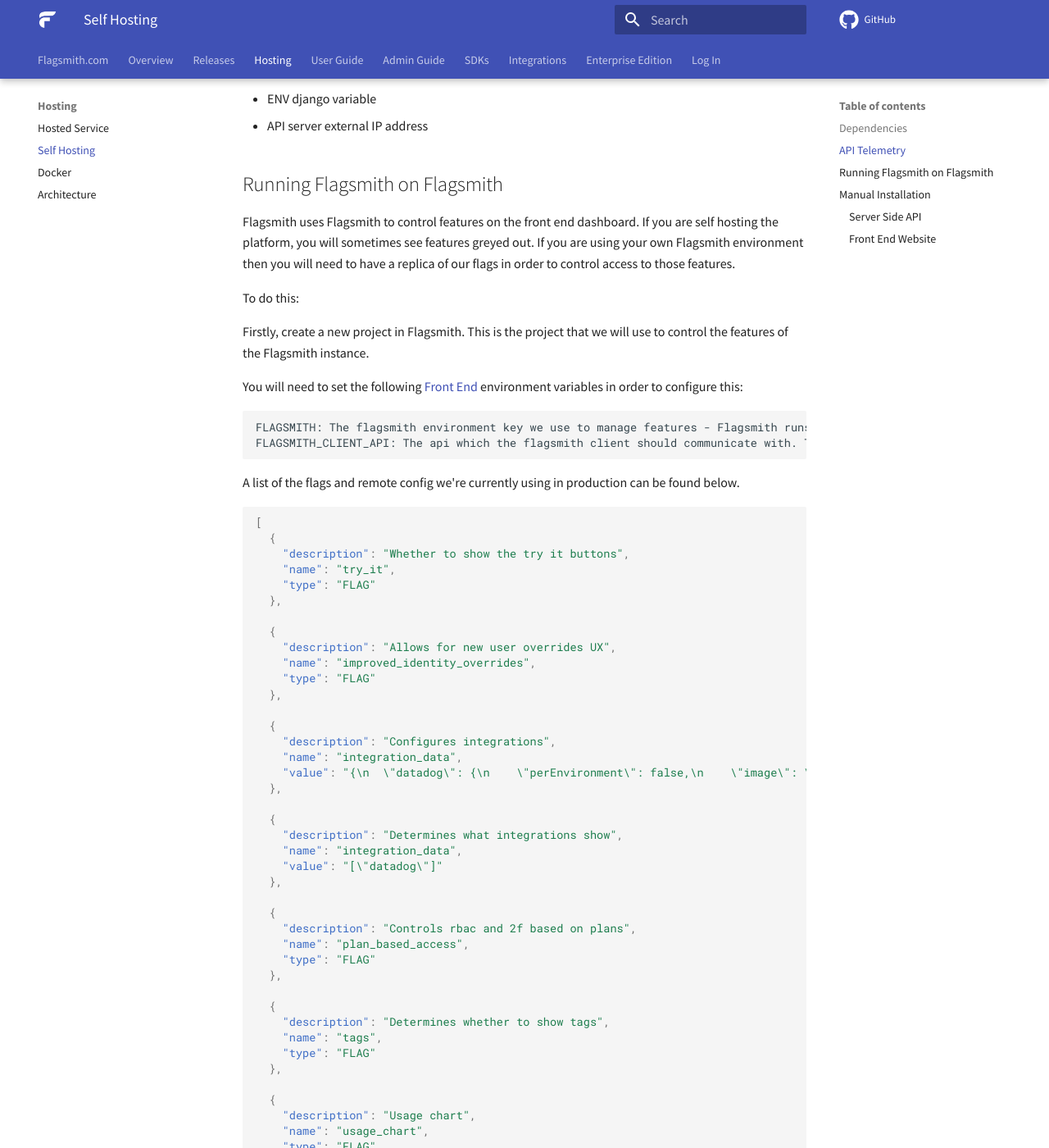
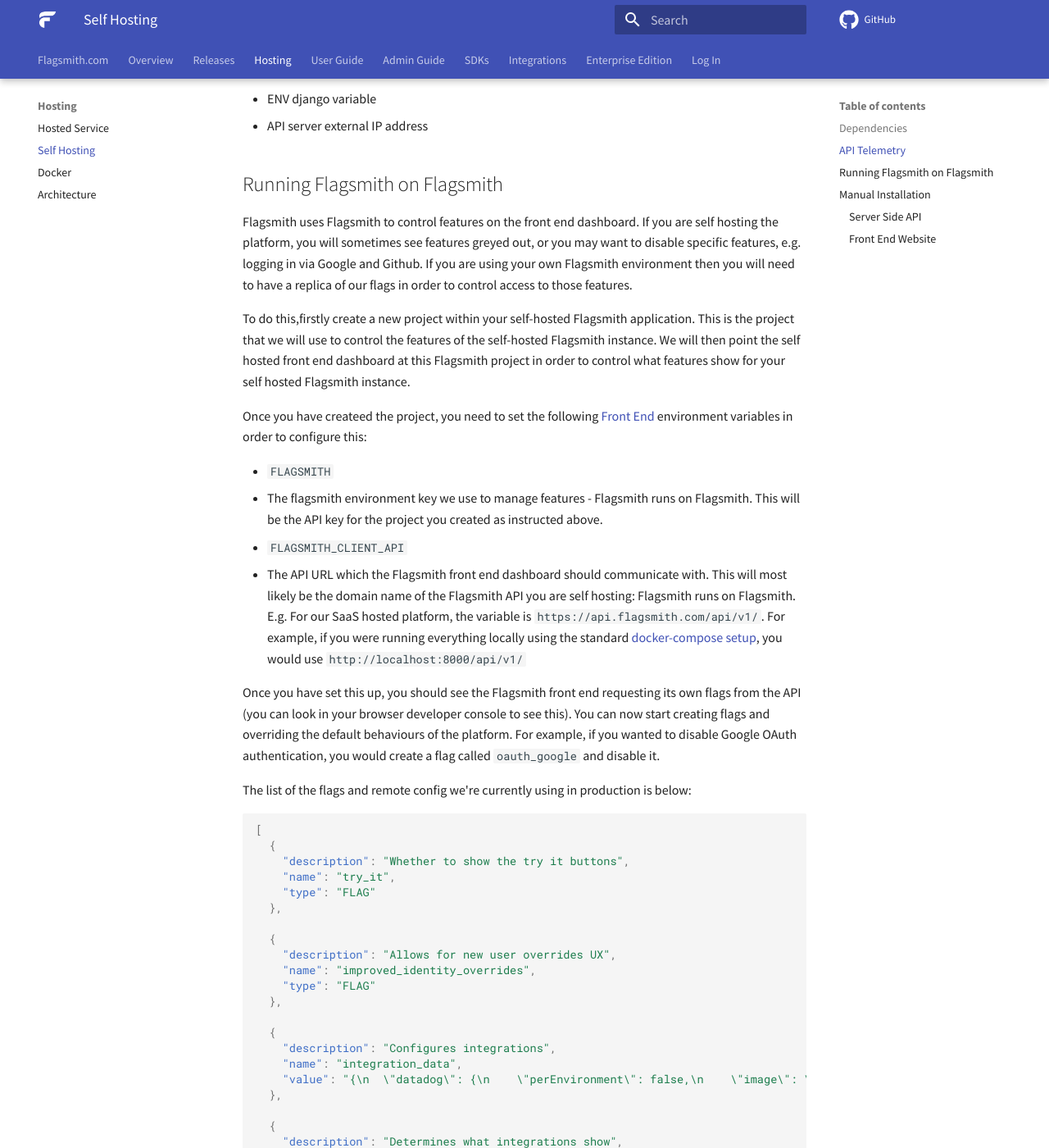
Before and after one commit to Flagsmith/flagsmith-docs, an MkDocs documentation site: the page built from docs/self-hosting.md, in a window 1280 px wide and 1400 px high, scrolled down 1041 px. Shown: the whole window at 82% size. Built offline with MkDocs 1.6.1 and Material for MkDocs 9.7.7, drawn with Linux system fonts in a browser that asks for light colours; comment, search, counter and statistics services are not loaded.

Commit message:
More details around flagsmith on flagsmith

````diff
--- a/docs/self-hosting.md
+++ b/docs/self-hosting.md
@@ -37,20 +37,20 @@ We collect the following data on startup and then once every 8 hours per API ser
 
 ## Running Flagsmith on Flagsmith
 
-Flagsmith uses Flagsmith to control features on the front end dashboard. If you are self hosting the platform, you will sometimes see features greyed out. If you are using your own Flagsmith environment then you will need to have a replica of our flags in order to control access to those features.
+Flagsmith uses Flagsmith to control features on the front end dashboard. If you are self hosting the platform, you will sometimes see features greyed out, or you may want to disable specific features, e.g. logging in via Google and Github. If you are using your own Flagsmith environment then you will need to have a replica of our flags in order to control access to those features.
 
-To do this:
+To do this,firstly create a new project within your self-hosted Flagsmith application. This is the project that we will use to control the features of the self-hosted Flagsmith instance. We will then point the self hosted front end dashboard at this Flagsmith project in order to control what features show for your self hosted Flagsmith instance.
 
-Firstly, create a new project in Flagsmith. This is the project that we will use to control the features of the Flagsmith instance.
+Once you have createed the project, you need to set the following [Front End](https://github.com/Flagsmith/flagsmith-frontend) environment variables in order to configure this:
 
-You will need to set the following [Front End](https://github.com/Flagsmith/flagsmith-frontend) environment variables in order to configure this:
+* `FLAGSMITH`
+  * The flagsmith environment key we use to manage features - Flagsmith runs on Flagsmith. This will be the API key for the project you created as instructed above.
+* `FLAGSMITH_CLIENT_API`
+  * The API URL which the Flagsmith front end dashboard should communicate with. This will most likely be the domain name of the Flagsmith API you are self hosting: Flagsmith runs on Flagsmith. E.g. For our SaaS hosted platform, the variable is `https://api.flagsmith.com/api/v1/`. For example, if you were running everything locally using the standard [docker-compose setup](https://github.com/Flagsmith/flagsmith-docker), you would use `http://localhost:8000/api/v1/`
 
-```bash
-FLAGSMITH: The flagsmith environment key we use to manage features - Flagsmith runs on Flagsmith. This will be the API key for the project you created as instructed above.
-FLAGSMITH_CLIENT_API: The api which the flagsmith client should communicate with. This will most likely be the domain name of the Flagsmith API you are self hosting: Flagsmith runs on Flagsmith. E.g. https://api.flagsmith.com/api/v1/.
-```
+Once you have set this up, you should see the Flagsmith front end requesting its own flags from the API (you can look in your browser developer console to see this). You can now start creating flags and overriding the default behaviours of the platform. For example, if you wanted to disable Google OAuth authentication, you would create a flag called `oauth_google` and disable it.
 
-A list of the flags and remote config we're currently using in production can be found below.
+The list of the flags and remote config we're currently using in production is below:
 
 ```json
 [
@@ -130,8 +130,6 @@ A list of the flags and remote config we're currently using in production can be
 ]
 ```
 
-
-
 ## Manual Installation
 
 If you want a more configurable environment, you can manually install both the Front End and the API.
````
